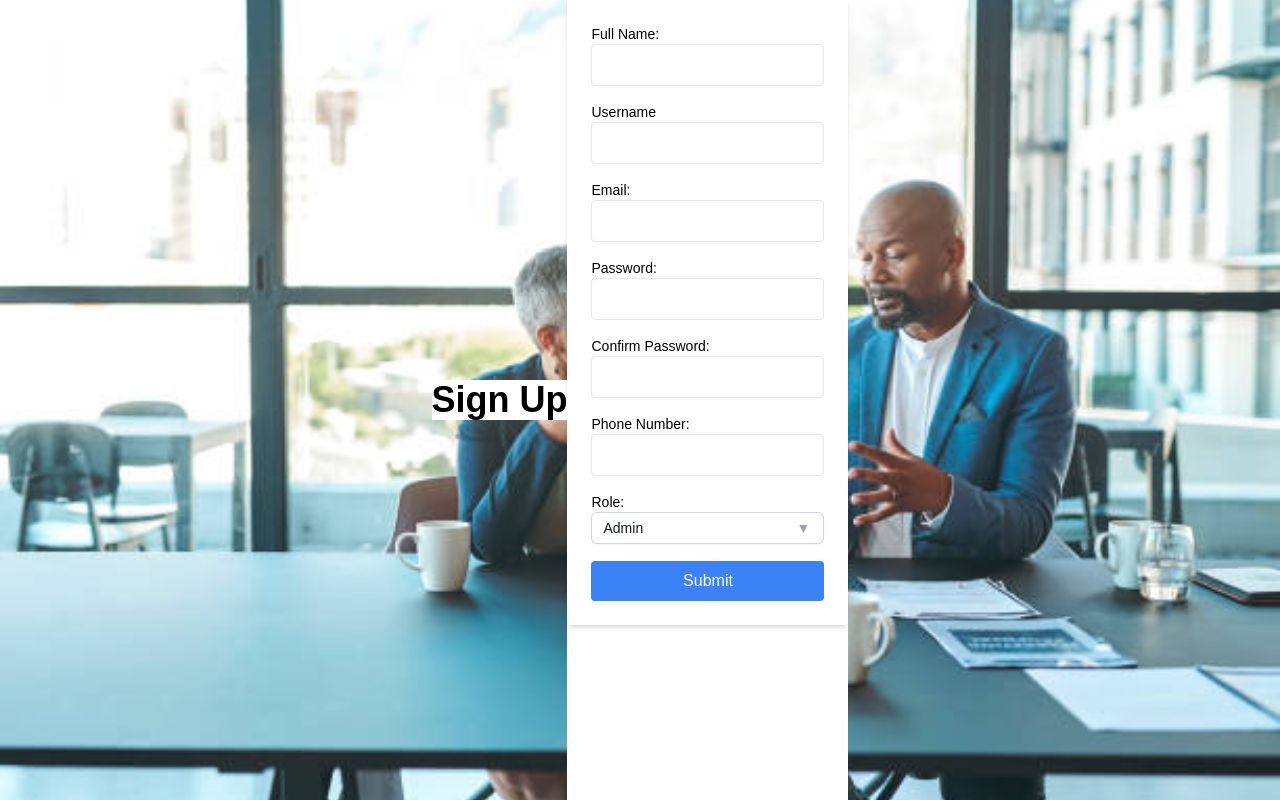
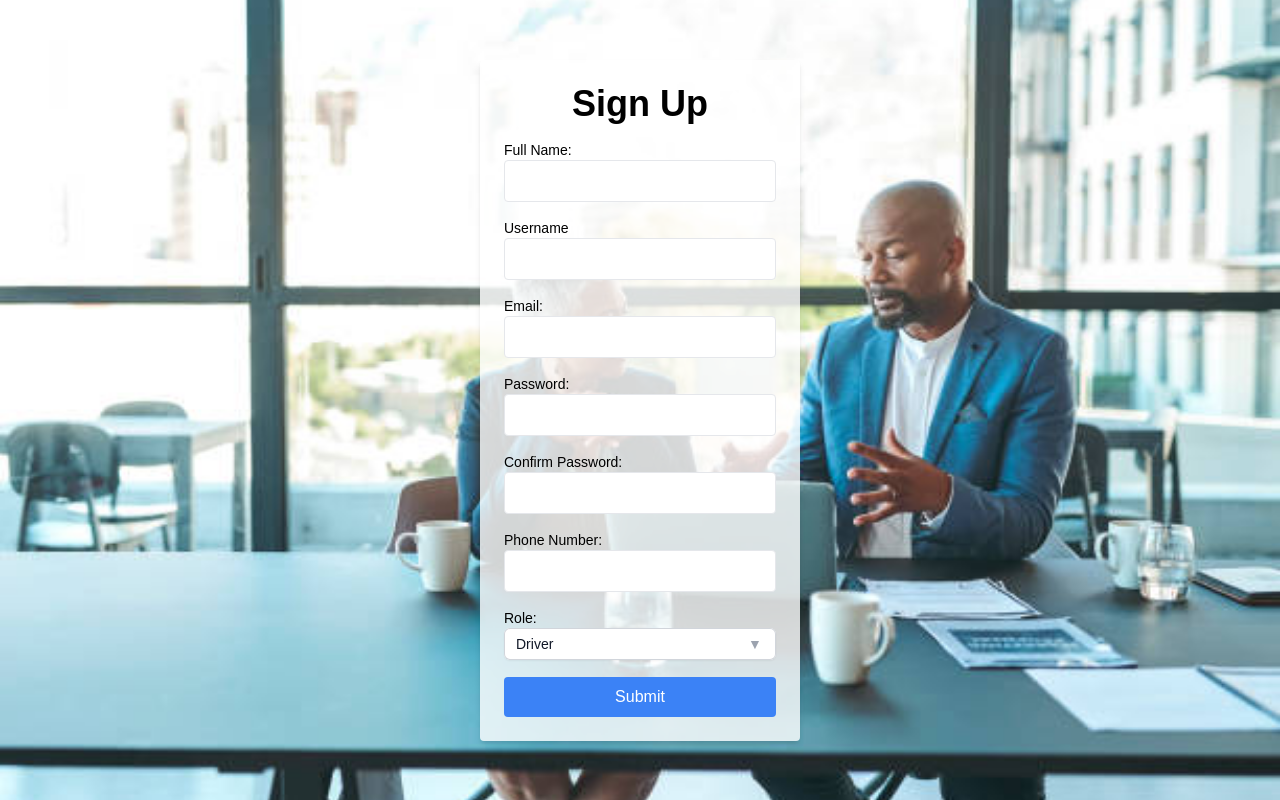
Before and after one commit to Runeozzyman/CPS714, a Next.js app: page /register in a window 1280 px wide. Built offline with nearby package versions, Linux system fonts and the light colour scheme.

Commit message:
Signup Integration Complete

```diff
--- a/app/components/RegisterForm.tsx
+++ b/app/components/RegisterForm.tsx
@@ -10,7 +10,7 @@ export default function RegisterForm() {
   const [password, setPassword] = useState("");
   const [confirmPassword, setConfirmPassword] = useState("");
   const [phone, setPhone] = useState("");
-  const [selectedRole, setSelectedRole] = useState({ id: 1, name: "Admin" }); // New state for selected role
+  const [selectedRole, setSelectedRole] = useState({ id: 1, name: "Driver" }); // New state for selected role
   const [errorMessage, setErrorMessage] = useState("");
   const [username, setUsername] = useState("");
   const router = useRouter();
@@ -41,6 +41,8 @@ export default function RegisterForm() {
         onSubmit={handleSubmit}
         className="space-y-4 w-full max-w-xs p-6 bg-white bg-opacity-80 rounded shadow-md "
       >
+        {" "}
+        <h1 className="text-center text-4xl font-bold text-black">Sign Up</h1>
         <div>
           <label
             htmlFor="fullname"
@@ -76,7 +78,7 @@ export default function RegisterForm() {
         <div>
           <label
             htmlFor="email"
-            className="block text-sm font-medium text-black dark:text-white"
+            className="block text-sm font-medium text-black "
           >
             Email:
           </label>
@@ -92,7 +94,7 @@ export default function RegisterForm() {
         <div>
           <label
             htmlFor="password"
-            className="block text-sm font-medium text-black dark:text-white"
+            className="block text-sm font-medium text-black "
           >
             Password:
           </label>
@@ -108,7 +110,7 @@ export default function RegisterForm() {
         <div>
           <label
             htmlFor="confirmPassword"
-            className="block text-sm font-medium text-black dark:text-white"
+            className="block text-sm font-medium text-black "
           >
             Confirm Password:
           </label>
@@ -124,7 +126,7 @@ export default function RegisterForm() {
         <div>
           <label
             htmlFor="phone"
-            className="block text-sm font-medium text-black dark:text-white"
+            className="block text-sm font-medium text-black "
           >
             Phone Number:
           </label>
--- a/app/components/RoleSelector.tsx
+++ b/app/components/RoleSelector.tsx
@@ -2,9 +2,9 @@
 import React, { Fragment, useState } from "react";
 
 const roles = [
-  { id: 1, name: "Admin" },
-  { id: 2, name: "User" },
-  { id: 3, name: "Guest" },
+  { id: 1, name: "Driver" },
+  { id: 2, name: "Fleet Manager" },
+  { id: 3, name: "Admin" },
 ];
 
 interface RoleSelectorProps {
@@ -26,10 +26,7 @@ const RoleSelector: React.FC<RoleSelectorProps> = ({
   return (
     <Fragment>
       <div className="relative">
-        <label
-          htmlFor="role"
-          className="block text-sm font-medium text-black dark:text-white"
-        >
+        <label htmlFor="role" className="block text-sm font-medium text-black ">
           Role:
         </label>
         <button
--- a/app/register/page.tsx
+++ b/app/register/page.tsx
@@ -8,14 +8,7 @@ export default function LoginSuccess() {
         className="flex items-center justify-center min-h-screen bg-cover bg-center"
         style={{ backgroundImage: "url('/regbg.jpg')" }}
       >
-        <div className="flex items-center justify-center bg-white dark:bg-gray-900 ">
-          <h1 className="text-4xl font-bold text-black dark:text-white">
-            Sign Up
-          </h1>
-        </div>
-        <div className="bg-white dark:bg-gray-900 min-h-screen">
-          <RegisterForm />
-        </div>
+        <RegisterForm />
       </div>
     </Fragment>
   );
```
Also changed, not shown: public/register.txt (deleted).
